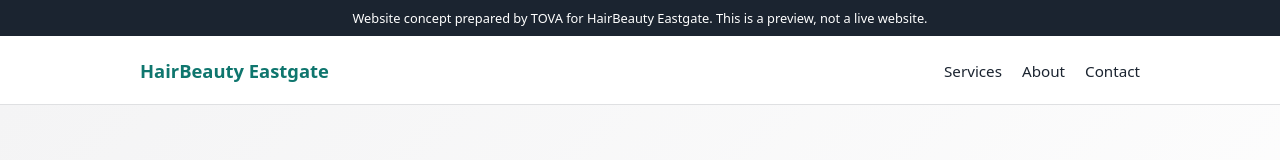
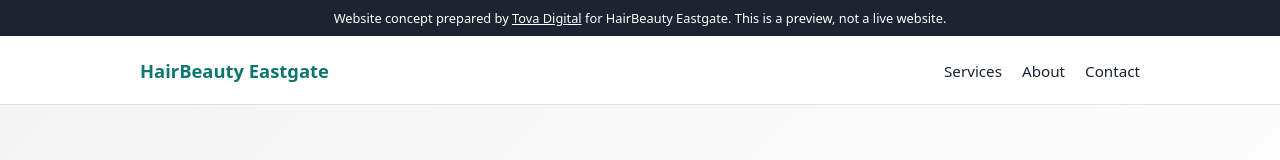
Before and after one commit to tova-studio/hairbeauty-eastgate, a plain HTML site: page index.html in a window 1280 px wide. Shown: the top 160 px of the page. Drawn offline with Linux system fonts and the light colour scheme.

Commit message:
Tova Digital: link in the preview bar, current name in the credits

```diff
--- a/index.html
+++ b/index.html
@@ -39,7 +39,7 @@ footer{padding:28px 0;font-size:.85rem;color:var(--muted);border-top:1px solid v
 </style>
 <meta name="robots" content="noindex, nofollow"><meta property="og:type" content="website"><meta property="og:title" content="HairBeauty Eastgate | Beauty salons &amp; nails Christchurch"><meta property="og:description" content="HairBeauty Eastgate is a local beauty salons &amp; nails based in Christchurch. Get in touch today for a friendly, no-obligation chat."><meta property="og:site_name" content="HairBeauty Eastgate"><meta property="og:locale" content="en_NZ"><meta property="og:url" content="https://tova-studio.github.io/hairbeauty-eastgate/"><meta name="twitter:card" content="summary"><meta name="twitter:title" content="HairBeauty Eastgate | Beauty salons &amp; nails Christchurch"><meta name="twitter:description" content="HairBeauty Eastgate is a local beauty salons &amp; nails based in Christchurch. Get in touch today for a friendly, no-obligation chat."></head>
 <body>
-<div class="ribbon">Website concept prepared by TOVA for HairBeauty Eastgate. This is a preview, not a live website.</div>
+<div class="ribbon">Website concept prepared by <a href="https://tovadigital.co.nz/" target="_blank" rel="noopener" style="color:inherit;text-decoration:underline">Tova Digital</a> for HairBeauty Eastgate. This is a preview, not a live website.</div>
 <header class="top"><div class="wrap"><a class="logo" href="#">HairBeauty Eastgate</a><nav><a href="#services">Services</a><a href="#about">About</a><a href="#contact">Contact</a></nav></div></header>
 <main>
 <section class="hero plain"><div class="wrap"><h1>Beauty salons &amp; nails services in Christchurch you can rely on</h1><p>HairBeauty Eastgate is a local beauty salons &amp; nails based in Christchurch. Get in touch today for a friendly, no-obligation chat.</p><a class="btn" href="tel:+6433891089">Call +6433891089</a></div></section>
```
